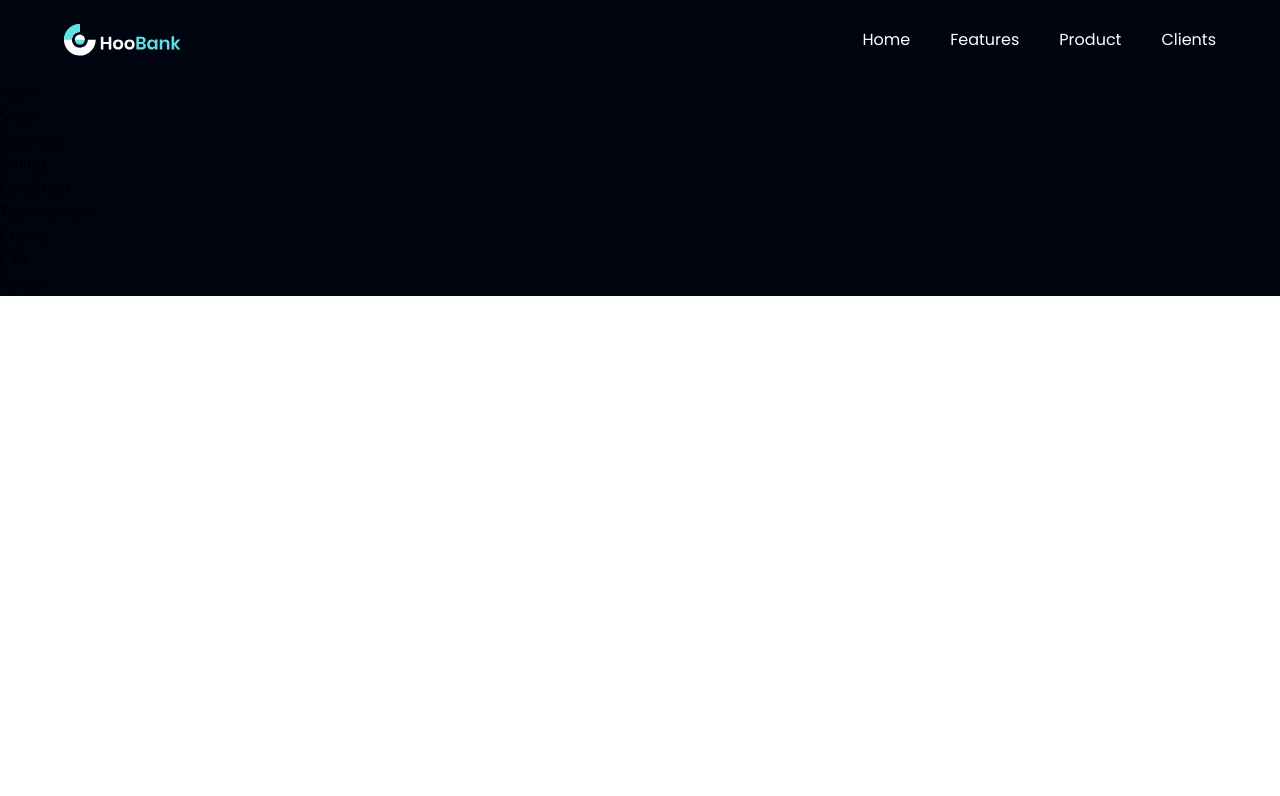
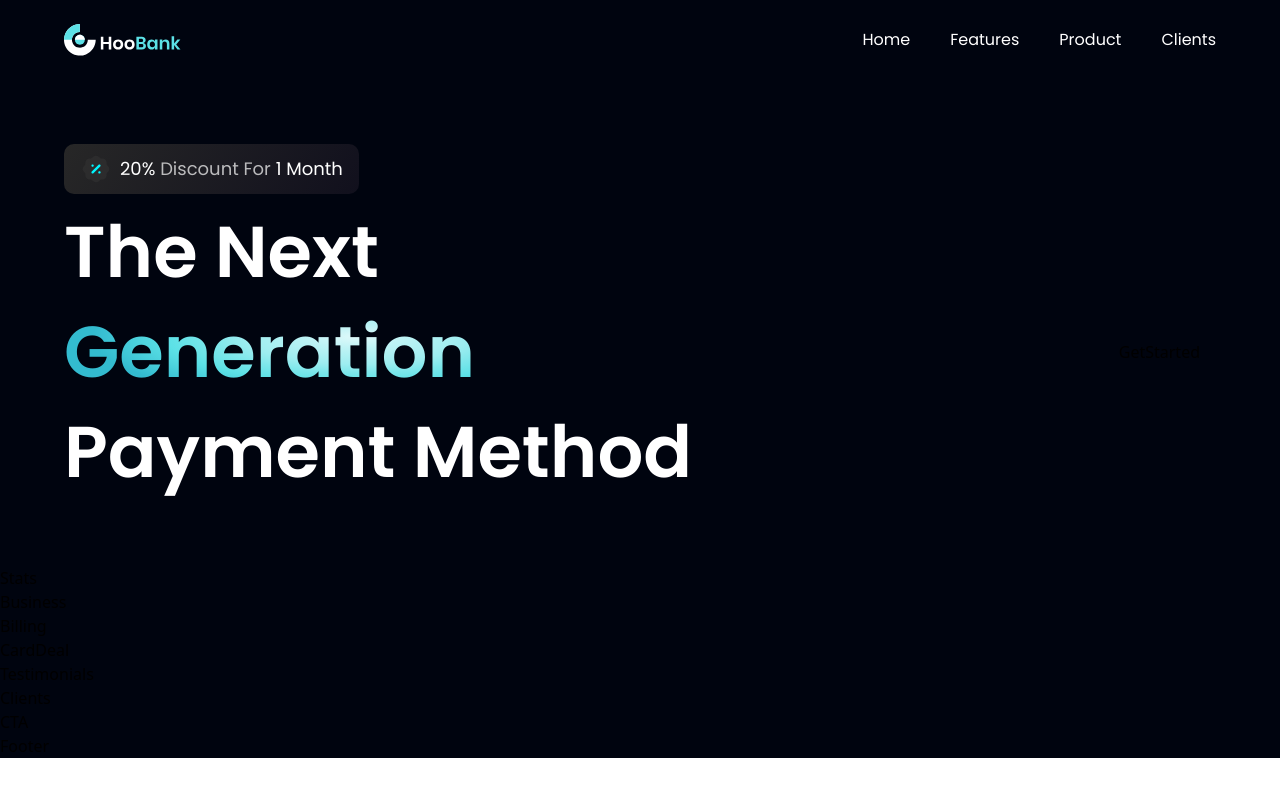
Before and after one commit to Efu-Dev/react-tailwind-template, a React (Vite) app in the folder presentation-site/: page / in a window 1280 px wide. Shown: the top 796 px of the page. Built offline with nearby package versions, Linux system fonts and the light colour scheme.

Commit message:
added first features to the hero component

```diff
--- a/presentation-site/src/components/Hero.jsx
+++ b/presentation-site/src/components/Hero.jsx
@@ -1,8 +1,34 @@
 import React from 'react';
+import {discount, robot} from '../assets';
+import GetStarted from './GetStarted.jsx';
+import styles from '../style.js';
 
 const Hero = () => {
   return (
-    <div>Hero</div>
+    <section id="home" className={`flex md:flex-row flex-col ${styles.paddingY}`}>
+      <div className={`flex-1 ${styles.flexStart} flex-col xl:px-0 sm:px-16 px-6`}>
+        <div className='flex flex-row items-center py-[9px] px-4 bg-discount-gradient rounded-[10px] mb-2'>
+          <img src={discount} alt='discout' classname="w-[32px] h-[32px]" />
+          <p className={`${styles.paragraph} ml-2`}>
+            <span className='text-white'>20% </span>
+            Discount For {" "}
+            <span className='text-white'>1 Month</span>
+          </p>
+        </div>
+
+        <div className='flex flex-row justify-between items-center w-full'>
+          <h1 className='flex-1 font-poppins font-semibold ss:text-[72px] text-[52px] text-white ss:leading-[100px] leading-[75px]'>
+            The Next<br className='sm:block hidden' />
+            <span className='text-gradient'>Generation</span><br />
+            Payment Method
+          </h1>
+
+          <div className='ss:flex hidden md:mr-4 mr-0'>
+            <GetStarted />
+          </div>
+        </div>
+      </div>
+    </section>
   );
 };
 
```
